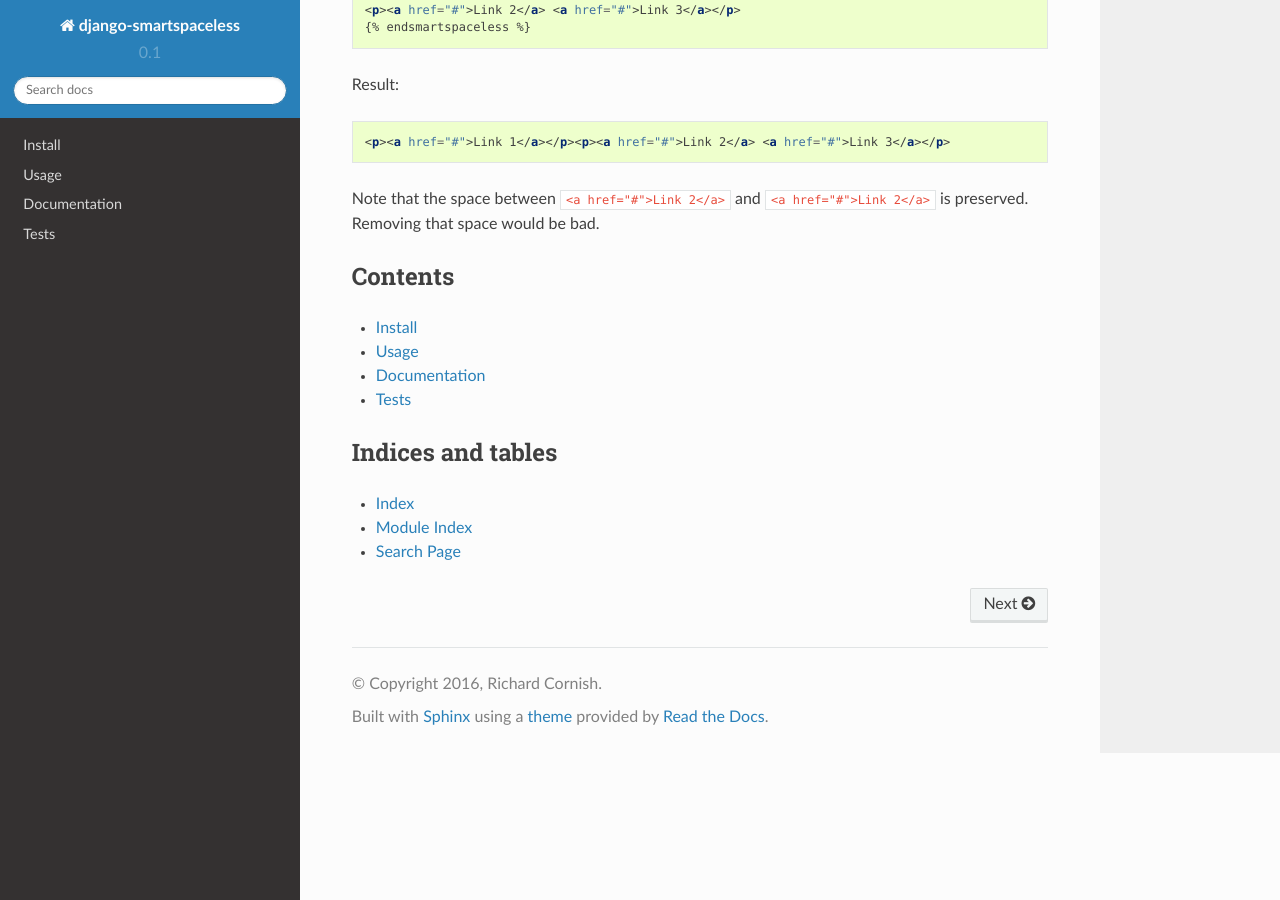
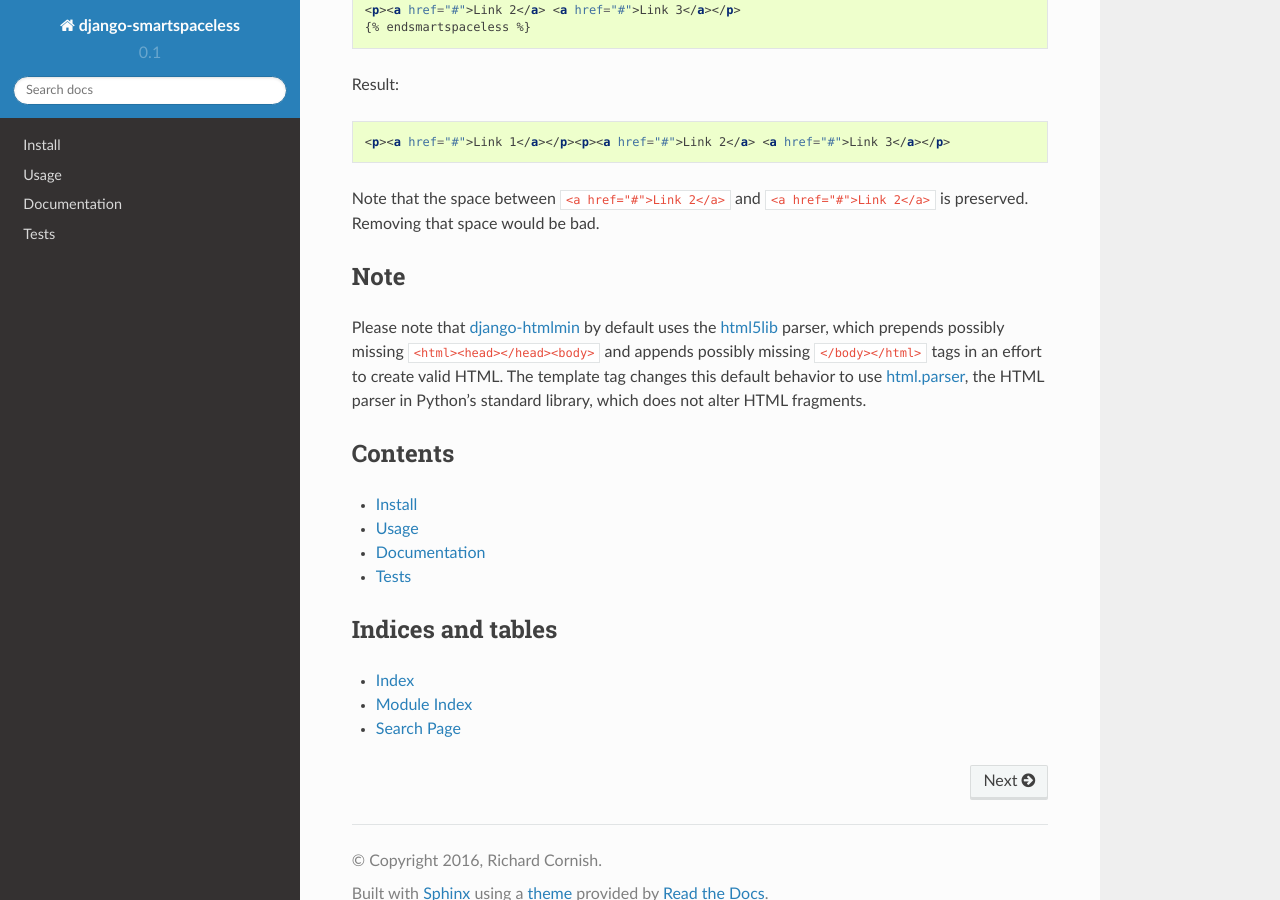
Before and after one commit to richardcornish/django-smartspaceless, a Sphinx documentation site: the page built from docs/index.rst, in a window 1280 px wide and 900 px high, scrolled down 921 px. Built offline with Sphinx 7.4.7 and the Read the Docs theme 2.0.0, drawn with Linux system fonts in a browser that asks for light colours.

Commit message:
Updated docs index

```diff
--- a/docs/index.rst
+++ b/docs/index.rst
@@ -62,6 +62,11 @@ Result:
 
 Note that the space between ``<a href="#">Link 2</a>`` and ``<a href="#">Link 2</a>`` is preserved. Removing that space would be bad.
 
+Note
+====
+
+Please note that `django-htmlmin <https://github.com/cobrateam/django-htmlmin>`_ by default uses the `html5lib <https://github.com/html5lib/html5lib-python>`_ parser, which prepends possibly missing ``<html><head></head><body>`` and appends possibly missing ``</body></html>`` tags in an effort to create valid HTML. The template tag changes this default behavior to use `html.parser <https://www.crummy.com/software/BeautifulSoup/bs4/doc/#installing-a-parser>`_, the HTML parser in Python's standard library, which does not alter HTML fragments.
+
 Contents
 ========
 
```
